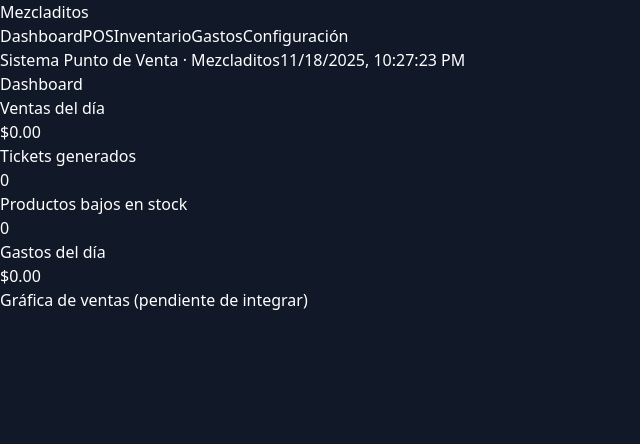
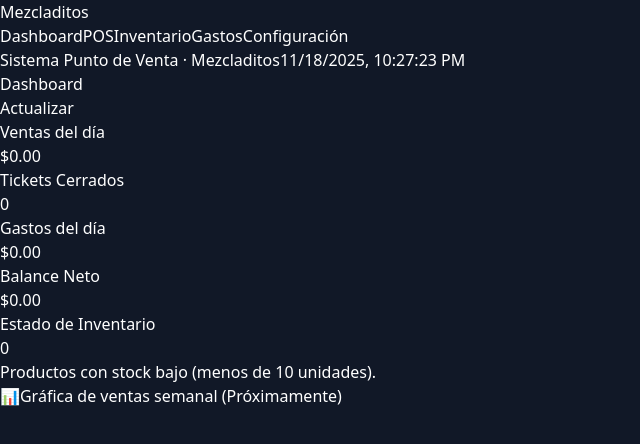
Before and after one commit to daanielsss/Mezcladitos, a React (Vite) app: page / in a window 1280 px wide. Shown: the top 444 px of the page, without its empty margins (0-640 px from the left). Built offline with nearby package versions, Linux system fonts and the light colour scheme.

Commit message:
Version 1.0

```diff
--- a/dist-electron/preload.mjs
+++ b/dist-electron/preload.mjs
@@ -16,6 +16,9 @@ const api = {
   closeTicket: (ticket_id) => electron.ipcRenderer.invoke("tickets:close", ticket_id),
   // Gastos
   addExpense: (data) => electron.ipcRenderer.invoke("expenses:add", data),
-  getExpenses: () => electron.ipcRenderer.invoke("expenses:getAll")
+  getExpenses: () => electron.ipcRenderer.invoke("expenses:getAll"),
+  // Reportes
+  getDailyStats: () => electron.ipcRenderer.invoke("reports:getDailyStats"),
+  getSalesHistory: () => electron.ipcRenderer.invoke("reports:getSalesHistory")
 };
 electron.contextBridge.exposeInMainWorld("api", api);
--- a/electron/preload.ts
+++ b/electron/preload.ts
@@ -20,6 +20,10 @@ const api = {
   // Gastos
   addExpense: (data: any) => ipcRenderer.invoke('expenses:add', data),
   getExpenses: () => ipcRenderer.invoke('expenses:getAll'),
+
+  // Reportes
+  getDailyStats: () => ipcRenderer.invoke('reports:getDailyStats'),
+  getSalesHistory: () => ipcRenderer.invoke('reports:getSalesHistory'),
 }
 
 contextBridge.exposeInMainWorld('api', api)
--- a/src/App.tsx
+++ b/src/App.tsx
@@ -6,6 +6,7 @@ import POSPage from "./Pages/POSPage";
 import InventoryPage from "./Pages/InventoryPage";
 import ExpensesPage from "./Pages/ExpensesPage";
 import SettingsPage from "./Pages/SettingsPage";
+import ReportsPage from "./Pages/ReportsPage";
 
 export default function App() {
   return (
@@ -16,6 +17,7 @@ export default function App() {
         <Route path="/inventory" element={<InventoryPage />} />
         <Route path="/expenses" element={<ExpensesPage />} />
         <Route path="/settings" element={<SettingsPage />} />
+        <Route path="/reports" element={<ReportsPage />} />
       </Routes>
     </Layout>
   );
--- a/src/Pages/DashboardPage.tsx
+++ b/src/Pages/DashboardPage.tsx
@@ -1,27 +1,93 @@
+import { useEffect, useState } from "react";
+import { ReportsAPI } from "../api/reports";
+
 export default function DashboardPage() {
+  const [stats, setStats] = useState({
+    salesTotal: 0,
+    salesCount: 0,
+    lowStockCount: 0,
+    expensesTotal: 0
+  });
+
+  useEffect(() => {
+    loadStats();
+    // Opcional: Recargar cada vez que se entra a la pantalla
+  }, []);
+
+  const loadStats = async () => {
+    try {
+      const data = await ReportsAPI.getDailyStats();
+      setStats(data);
+    } catch (error) {
+      console.error("Error cargando dashboard:", error);
+    }
+  };
+
+  // Calcular ganancia neta simple (Ventas - Gastos)
+  const netIncome = stats.salesTotal - stats.expensesTotal;
+
   return (
-    <div className="space-y-6">
-      <h2 className="text-2xl font-bold">Dashboard</h2>
-
-      <div className="grid grid-cols-4 gap-4">
-        <Card title="Ventas del día" value="$0.00" />
-        <Card title="Tickets generados" value="0" />
-        <Card title="Productos bajos en stock" value="0" />
-        <Card title="Gastos del día" value="$0.00" />
+    <div className="space-y-6 p-6">
+      <div className="flex justify-between items-center">
+        <h2 className="text-2xl font-bold text-white">Dashboard</h2>
+        <button onClick={loadStats} className="text-sm text-blue-400 hover:underline">
+          Actualizar
+        </button>
       </div>
 
-      <section className="bg-gray-800 p-4 rounded-lg h-80 flex items-center justify-center opacity-50">
-        <span>Gráfica de ventas (pendiente de integrar)</span>
-      </section>
+      <div className="grid grid-cols-1 md:grid-cols-2 lg:grid-cols-4 gap-4">
+        <Card
+          title="Ventas del día"
+          value={`$${stats.salesTotal.toFixed(2)}`}
+          color="text-green-400"
+        />
+        <Card
+          title="Tickets Cerrados"
+          value={stats.salesCount.toString()}
+          color="text-white"
+        />
+        <Card
+          title="Gastos del día"
+          value={`$${stats.expensesTotal.toFixed(2)}`}
+          color="text-red-400"
+        />
+        <Card
+          title="Balance Neto"
+          value={`$${netIncome.toFixed(2)}`}
+          color={netIncome >= 0 ? "text-blue-400" : "text-red-500"}
+        />
+      </div>
+
+      <div className="grid grid-cols-1 md:grid-cols-2 gap-6">
+        {/* Alerta de Stock */}
+        <div className="bg-gray-800 p-6 rounded-xl border border-gray-700">
+          <h3 className="text-lg font-semibold text-white mb-2">Estado de Inventario</h3>
+          <div className="flex items-center gap-4">
+            <div className={`text-4xl font-bold ${stats.lowStockCount > 0 ? 'text-yellow-500' : 'text-green-500'}`}>
+              {stats.lowStockCount}
+            </div>
+            <p className="text-gray-400">
+              Productos con stock bajo (menos de 10 unidades).
+              {stats.lowStockCount > 0 && " ¡Revisa el inventario!"}
+            </p>
+          </div>
+        </div>
+
+        {/* Placeholder para Gráfica */}
+        <section className="bg-gray-800 p-4 rounded-xl border border-gray-700 flex flex-col justify-center items-center opacity-50 h-40">
+          <span className="text-4xl mb-2">📊</span>
+          <span>Gráfica de ventas semanal (Próximamente)</span>
+        </section>
+      </div>
     </div>
   );
 }
 
-function Card({ title, value }) {
+function Card({ title, value, color }: { title: string, value: string, color: string }) {
   return (
-    <div className="bg-gray-800 p-4 rounded-lg">
-      <p className="opacity-70">{title}</p>
-      <h3 className="text-2xl font-bold">{value}</h3>
+    <div className="bg-gray-800 p-6 rounded-xl border border-gray-700 shadow-lg">
+      <p className="text-gray-400 text-sm font-medium uppercase tracking-wider mb-1">{title}</p>
+      <h3 className={`text-3xl font-bold ${color}`}>{value}</h3>
     </div>
   );
 }
--- /dev/null
+++ b/src/Pages/ReportsPage.tsx
@@ -0,0 +1,54 @@
+import { useEffect, useState } from "react";
+import { ReportsAPI } from "../api/reports";
+
+interface SaleRecord {
+  id: number;
+  total: number;
+  closed_at: string;
+}
+
+export default function ReportsPage() {
+  const [history, setHistory] = useState<SaleRecord[]>([]);
+
+  useEffect(() => {
+    ReportsAPI.getSalesHistory().then(setHistory);
+  }, []);
+
+  return (
+    <div className="p-6 h-full flex flex-col">
+      <h2 className="text-2xl font-bold text-white mb-6">Historial de Ventas</h2>
+
+      <div className="bg-gray-800 rounded-xl border border-gray-700 overflow-hidden flex-1">
+        <div className="overflow-y-auto h-full custom-scrollbar">
+          <table className="w-full text-left">
+            <thead className="bg-gray-900 text-gray-400 uppercase text-xs sticky top-0">
+              <tr>
+                <th className="p-4">Ticket ID</th>
+                <th className="p-4">Fecha / Hora</th>
+                <th className="p-4 text-right">Total</th>
+              </tr>
+            </thead>
+            <tbody className="text-gray-300 divide-y divide-gray-700">
+              {history.map((sale) => (
+                <tr key={sale.id} className="hover:bg-gray-700/50 transition">
+                  <td className="p-4 font-mono">#{sale.id.toString().padStart(4, '0')}</td>
+                  <td className="p-4">{new Date(sale.closed_at).toLocaleString()}</td>
+                  <td className="p-4 text-right font-bold text-green-400">
+                    ${sale.total.toFixed(2)}
+                  </td>
+                </tr>
+              ))}
+              {history.length === 0 && (
+                <tr>
+                  <td colSpan={3} className="p-8 text-center text-gray-500">
+                    No hay ventas registradas aún.
+                  </td>
+                </tr>
+              )}
+            </tbody>
+          </table>
+        </div>
+      </div>
+    </div>
+  );
+}
--- /dev/null
+++ b/src/api/reports.ts
@@ -0,0 +1,4 @@
+export const ReportsAPI = {
+  getDailyStats: () => window.api.getDailyStats(),
+  getSalesHistory: () => window.api.getSalesHistory(),
+};
```
Also changed, not shown: dist-electron/main.js (+34 -0 lines), electron/ipcHandlers.ts (+46 -0 lines).
